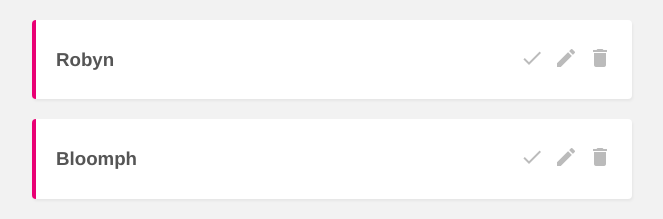
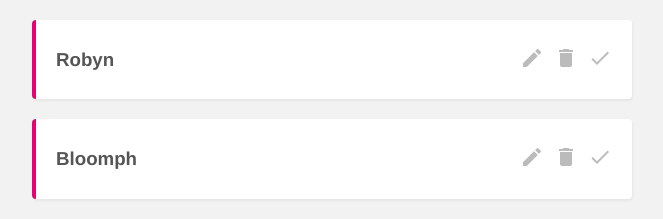
Before and after one commit to soehtut/project-planner-the-net-ninja, a Vue app: page / in a window 1280 px wide. Shown: the top 219 px of the page, without its empty margins (308-971 px from the left). Built offline with nearby package versions, Linux system fonts and the light colour scheme; data requests are answered from the project's data file.

Commit message:
Deleting Projects

```diff
--- a/src/components/SingleProject.vue
+++ b/src/components/SingleProject.vue
@@ -3,9 +3,9 @@
         <div class="actions">
             <h3 @click="showDetails = !showDetails">{{ project.title }}</h3>
             <div class="icons">
+                <span class="material-icons">edit</span>
+                <span class="material-icons" @click="delete">delete</span>
                 <span class="material-icons">done</span>
-                <span class="material-icons">edit</span>
-                <span class="material-icons">delete</span>
             </div>
         </div>
         <div v-if="showDetails" class="details">
@@ -19,7 +19,14 @@ export default {
     props: ['project'],
     data() {
         return {
-            showDetails: false
+            showDetails: false,
+            uri: 'http://localhost:3000/projects/' + this.project.id
+        }
+    },
+    methods: {
+        delete() {
+            fetch(this.uri, {method: 'DELETE'})
+            .then(() => this.$emit('delete', this.project.id))
         }
     }
 }
--- a/src/views/Home.vue
+++ b/src/views/Home.vue
@@ -2,7 +2,7 @@
   <div class="home">
     <div v-if="projects.length">
       <div v-for="project in projects" :key="project.id">
-        <SingleProject :project="project"></SingleProject>
+        <SingleProject :project="project" @delete="handleDelete"></SingleProject>
       </div>
     </div>
   </div>
@@ -26,6 +26,13 @@ export default {
     .then(res => res.json())
     .then(data => this.projects = data)
     .catch(err => console.log(err.message))
+  },
+  methods: {
+    handleDelete(id) {
+      this.projects = this.projects.filter(project => {
+        return project.id != id
+      })
+    }
   }
 }
 </script>
```
